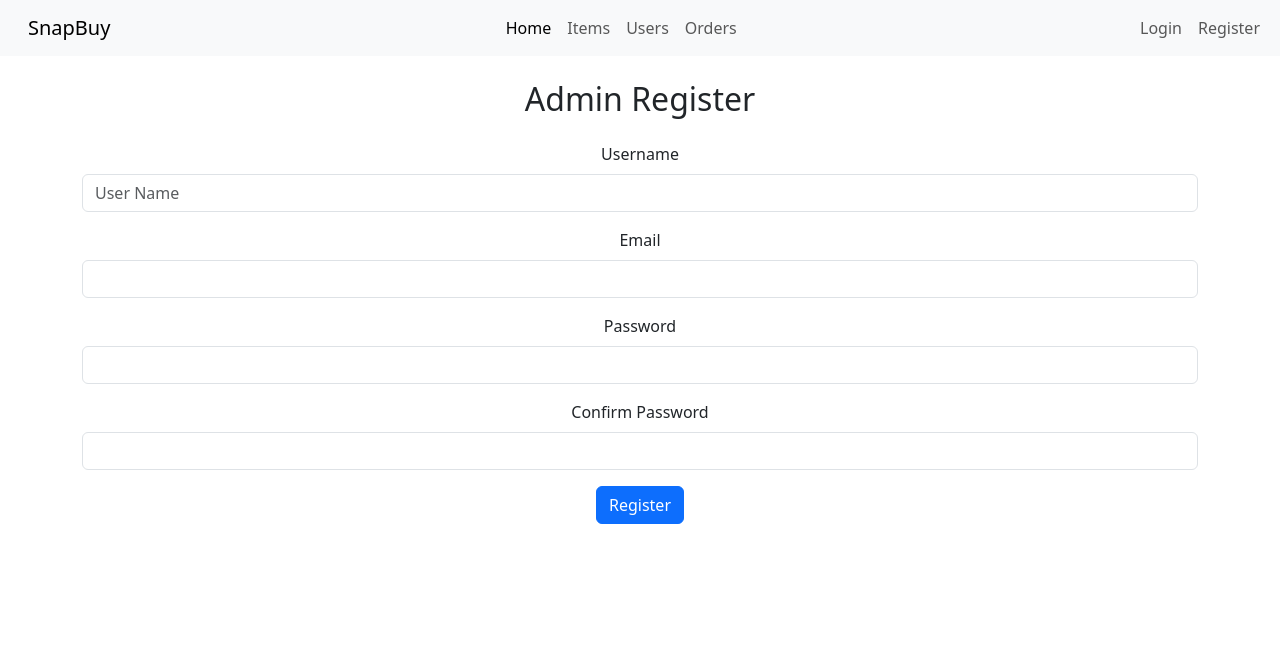
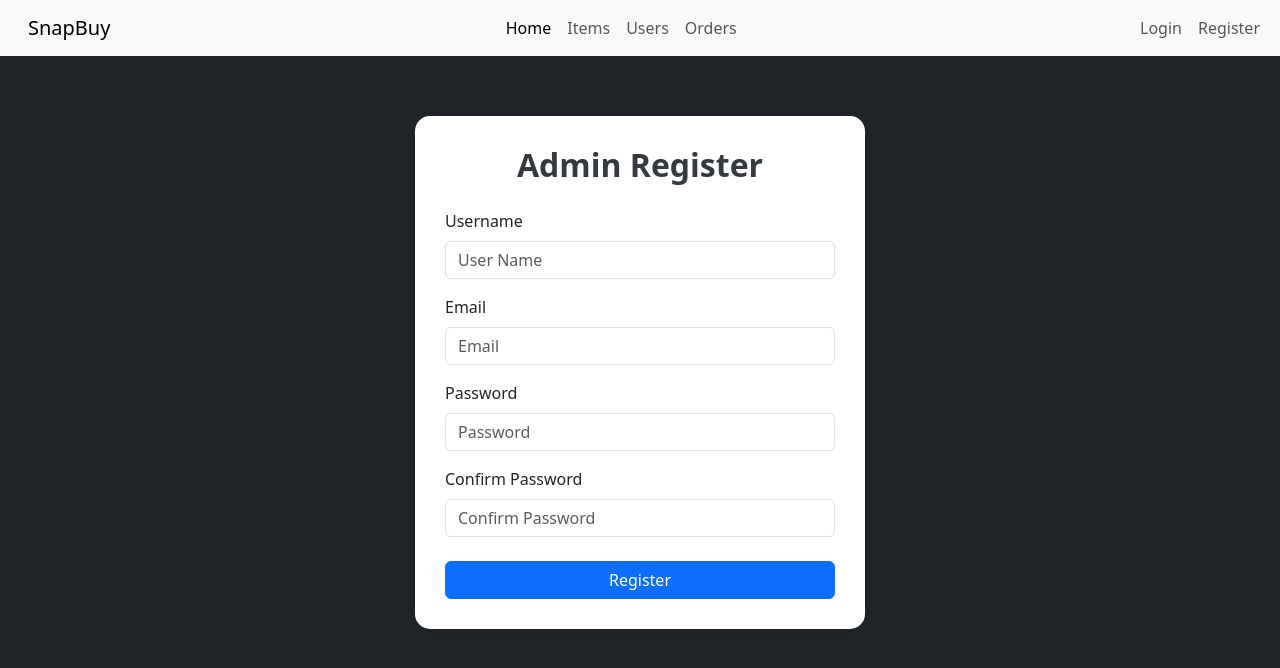
Before and after one commit to tanloc04/DATN-AI, a Flask app: page /admin/register in a window 1280 px wide. Shown: the top 668 px of the page. Run offline with Flask 3, Linux system fonts and the light colour scheme.

Commit message:
Cap nhat 2 form dang ky va dang nhap cua Admin

```diff
--- a/SnapBuyWeb/market/templates/admin/register.html
+++ b/SnapBuyWeb/market/templates/admin/register.html
@@ -1,49 +1,76 @@
-{% extends 'base.html' %}
+{% extends 'base_admin.html' %}
 
 {% block title %}
     Register Page
 {% endblock %}
 
 {% block content %}
-<body class="text-center">
-    <div class="container mt-4">
-        <h2 class="mb-4">Admin Register</h2>
+<style>
+    body {
+            background: #f8f9fa;
+        }
+        .register-card {
+            max-width: 450px;
+            margin: 60px auto;
+            padding: 30px;
+            border-radius: 15px;
+            background-color: #ffffff;
+            box-shadow: 0 4px 20px rgba(0, 0, 0, 0.1);
+        }
+        h2 {
+            font-weight: 600;
+            margin-bottom: 25px;
+            color: #343a40;
+        }
+        .form-control:focus {
+            box-shadow: 0 0 5px rgba(13, 110, 253, 0.5);
+        }
+        .btn-primary {
+            width: 100%;
+        }
+</style>
+<body>
+    <div class="container">
+        <div class="register-card">
+            <h2 class="text-center">Admin Register</h2>
             <form method="POST">
                 {{ form.hidden_tag() }}
+
                 <div class="mb-3">
                     {{ form.username.label(class="form-label") }}
                     {{ form.username(class="form-control", placeholder="User Name") }}
                     {% for error in form.username.errors %}
-                    <div class="text-danger">{{ error }}</div>
+                        <div class="text-danger small">{{ error }}</div>
                     {% endfor %}
                 </div>
 
                 <div class="mb-3">
                     {{ form.email.label(class="form-label") }}
-                {{ form.email(class="form-control") }}
+                    {{ form.email(class="form-control", placeholder="Email") }}
                     {% for error in form.email.errors %}
-                    <div class="text-danger">{{ error }}</div>
+                        <div class="text-danger small">{{ error }}</div>
                     {% endfor %}
                 </div>
 
                 <div class="mb-3">
                     {{ form.password.label(class="form-label") }}
-                {{ form.password(class="form-control") }}
+                    {{ form.password(class="form-control", placeholder="Password") }}
                     {% for error in form.password.errors %}
-                    <div class="text-danger">{{ error }}</div>
+                        <div class="text-danger small">{{ error }}</div>
                     {% endfor %}
                 </div>
 
                 <div class="mb-3">
                     {{ form.confirm_password.label(class="form-label") }}
-                {{ form.confirm_password(class="form-control") }}
+                    {{ form.confirm_password(class="form-control", placeholder="Confirm Password") }}
                     {% for error in form.confirm_password.errors %}
-                    <div class="text-danger">{{ error }}</div>
+                        <div class="text-danger small">{{ error }}</div>
                     {% endfor %}
                 </div>
 
-            {{ form.submit(class="btn btn-primary") }}
+                {{ form.submit(class="btn btn-primary mt-2") }}
             </form>
+        </div>
     </div>
 </body>
 {% endblock %}
--- a/SnapBuyWeb/market/templates/base.html
+++ b/SnapBuyWeb/market/templates/base_admin.html
@@ -12,7 +12,7 @@
       {% endblock %}
     </title>
   </head>
-  <body>
+  <body class="bg-dark">
     <nav class="navbar navbar-expand-lg bg-body-tertiary">
       <div class="container-fluid">
         <a class="navbar-brand" href="#">SnapBuy</a>
@@ -36,15 +36,26 @@
           </ul>
           <ul class="navbar-nav me-auto mb-2 mb-lg-0">
             <li class="nav-item">
-              <a class="nav-link" href="#">Login</a>
+              <a class="nav-link" href="{{ url_for('login_admin') }}">Login</a>
             </li>
             <li class="nav-item">
-              <a class="nav-link" href="#">Register</a>
+              <a class="nav-link" href="{{ url_for('register_admin') }}">Register</a>
             </li>
           </ul>
         </div>
       </div>
   </nav>
+    {% with messages = get_flashed_messages(with_categories=true) %}
+      {% if messages %}
+        {% for category, message in messages %}
+          <div class="alert alert-{{ category }} alert-dismissible fade show mt-3" role="alert">
+            {{ message }}
+            <button type="button" class="btn-close" data-bs-dismiss="alert" aria-label="Close"></button>
+          </div>
+        {% endfor %}
+      {% endif %}
+    {% endwith %}
+
 
 
 
```
Also changed, not shown: SnapBuyWeb/market/templates/admin/login.html (+36 -8 lines). Lines whose indentation alone changed are shown as unchanged.
